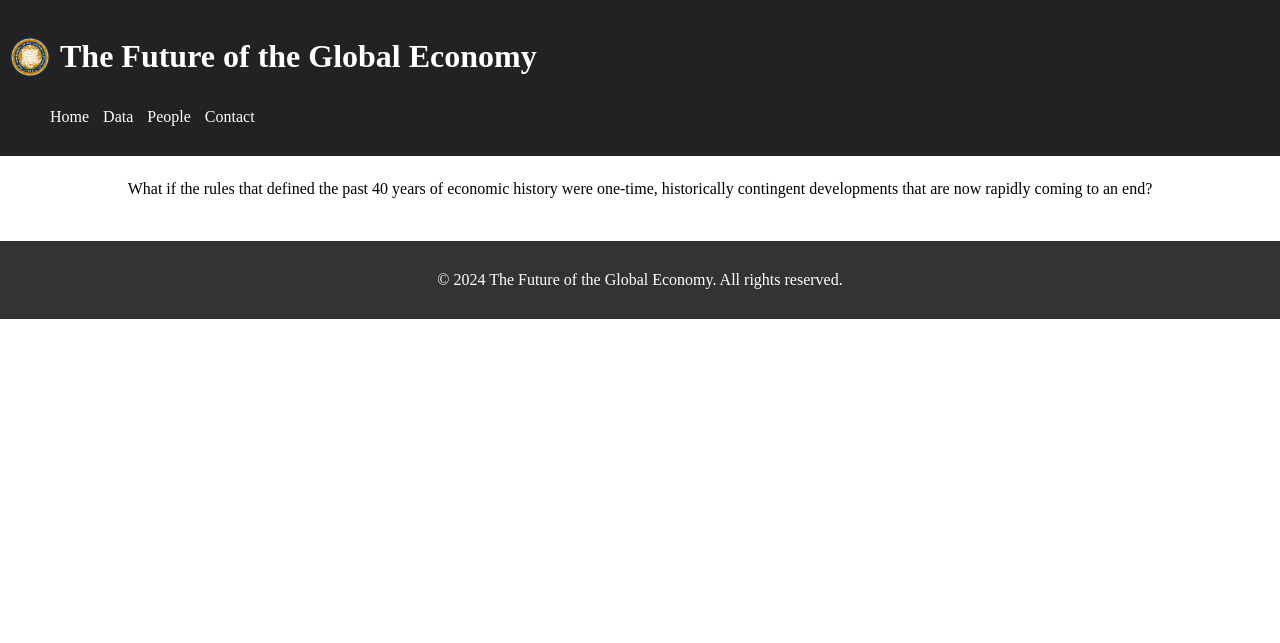
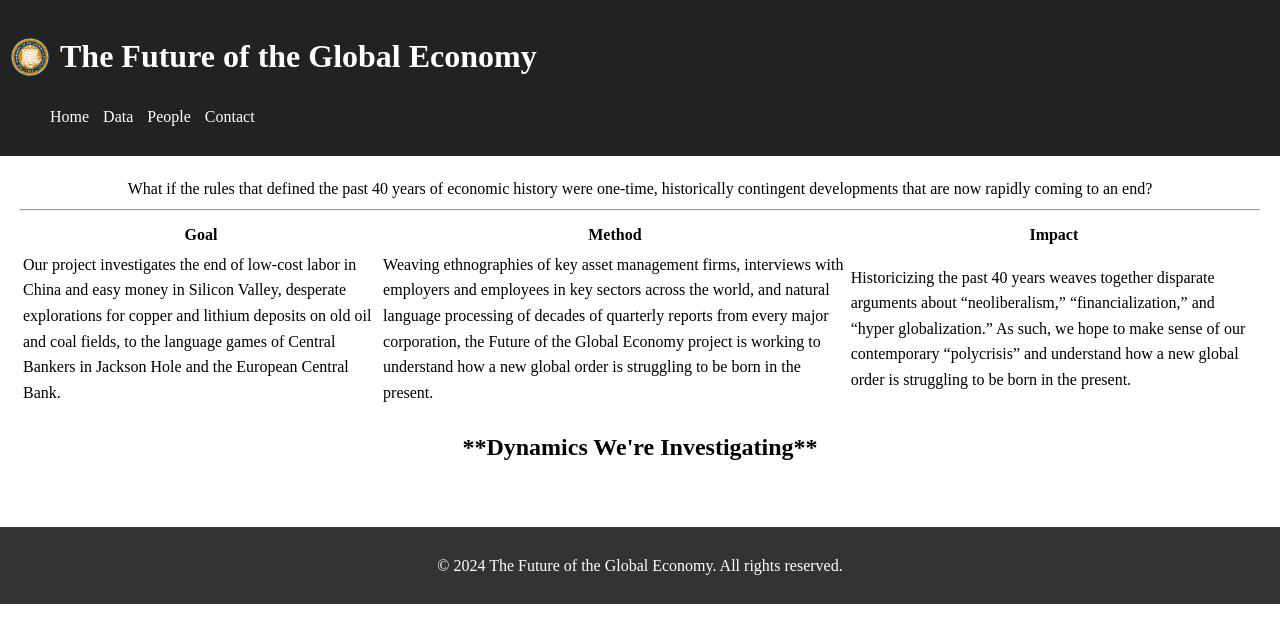
Before and after one commit to juliocedillo/neweconomy, a Jekyll site: the page built from index.md, in a window 1280 px wide. Shown: the top 643 px of the page. Built offline with Jekyll 4.4.1, drawn with Linux system fonts in a browser that asks for light colours.

Commit message:
Update index.md

```diff
--- a/index.md
+++ b/index.md
@@ -7,3 +7,11 @@ permalink: /
 <div align="center">
   What if the rules that defined the past 40 years of economic history were one-time, historically contingent developments that are now rapidly coming to an end?
 </div>
+
+---
+
+|Goal|Method|Impact|
+|---|---|---|
+|Our project investigates the end of low-cost labor in China and easy money in Silicon Valley, desperate explorations for copper and lithium deposits on old oil and coal fields, to the language games of Central Bankers in Jackson Hole and the European Central Bank.| Weaving ethnographies of key asset management firms, interviews with employers and employees in key sectors across the world, and natural language processing of decades of quarterly reports from every major corporation, the Future of the Global Economy project is working to understand how a new global order is struggling to be born in the present. | Historicizing the past 40 years weaves together disparate arguments about “neoliberalism,” “financialization,” and “hyper globalization.” As such, we hope to make sense of our contemporary “polycrisis” and understand how a new global order is struggling to be born in the present. |
+
+<h2 style="text-align: center;">**Dynamics We're Investigating**</h2>
```
